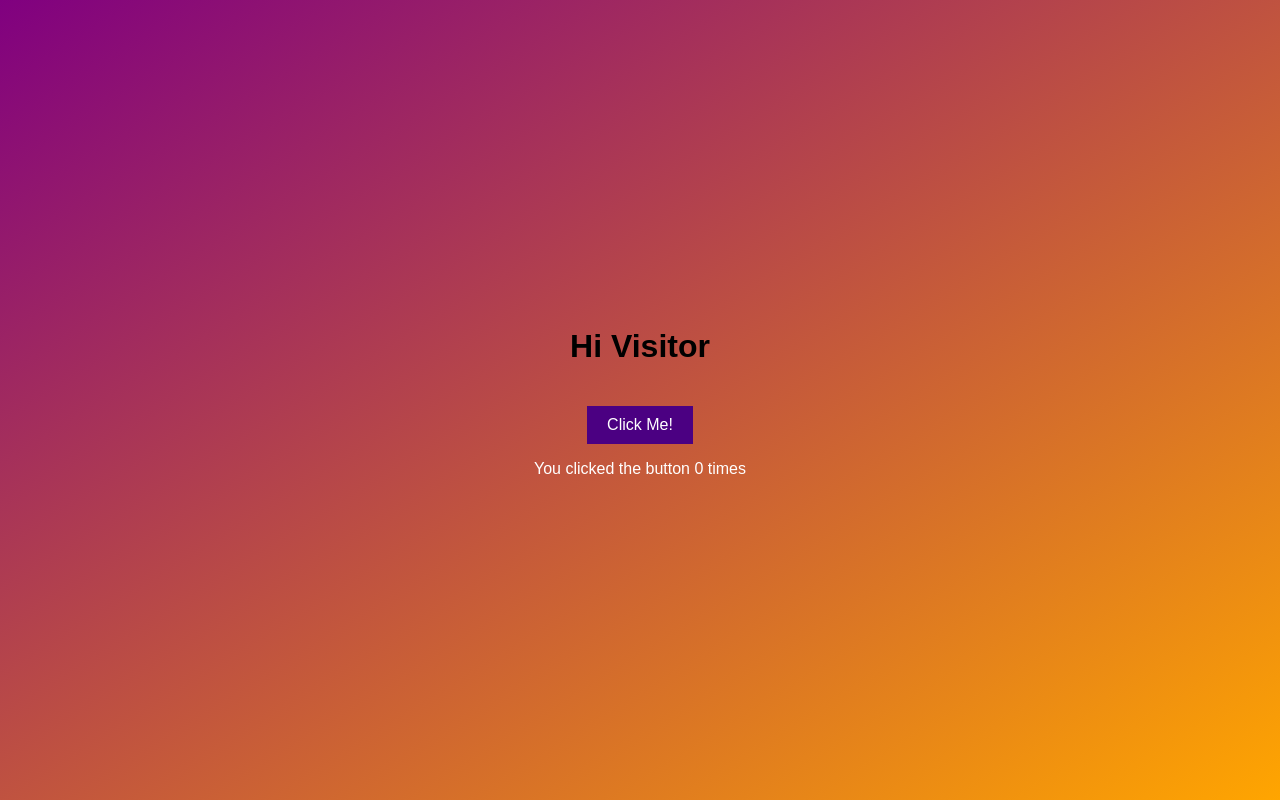
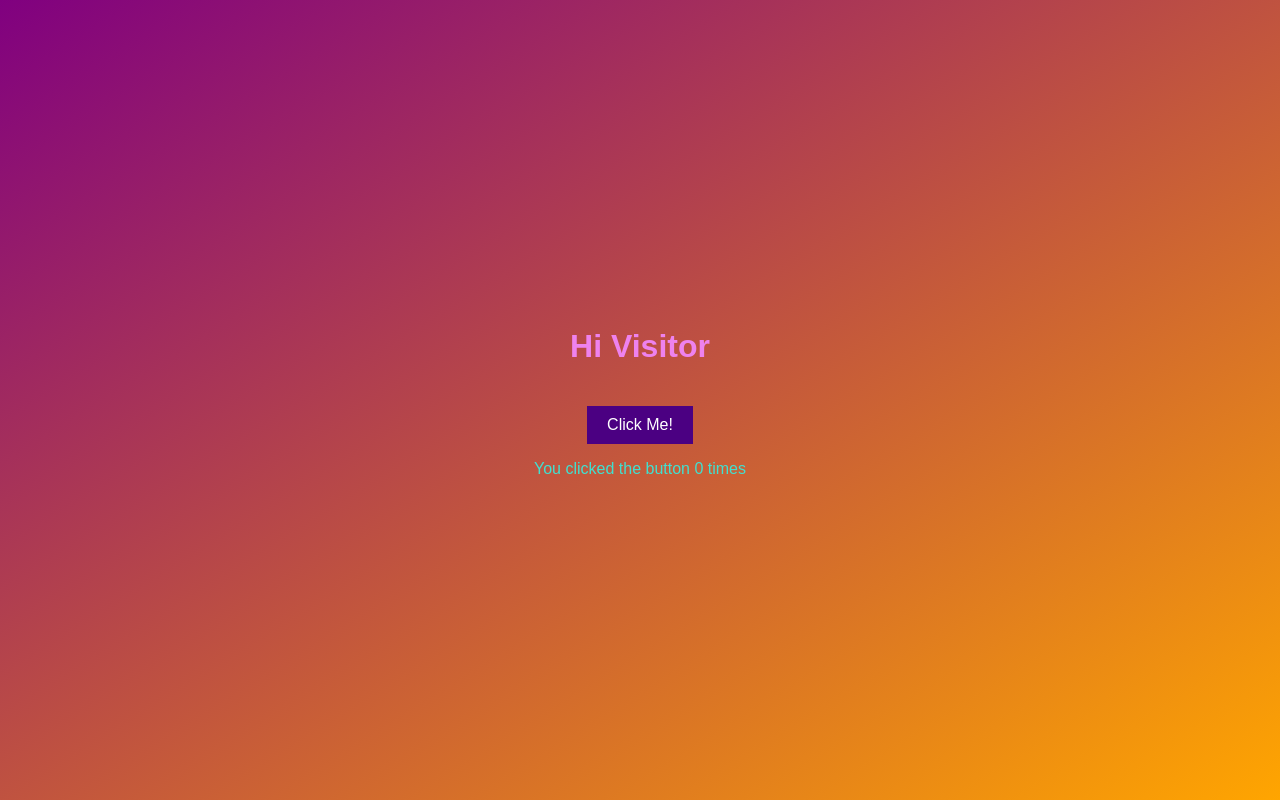
Before and after one commit to Mark-DSouza/static-website, a plain HTML site: page index.html in a window 1280 px wide. Drawn offline with Linux system fonts and the light colour scheme.

Commit message:
Change font colors

```diff
--- a/style.css
+++ b/style.css
@@ -14,6 +14,10 @@ body {
   padding: 20px;
 }
 
+h1 {
+  color: violet; /* Changed color to violet */
+}
+
 button {
   background-color: indigo;
   color: white;
@@ -25,5 +29,5 @@ button {
 }
 
 #clickCount {
-  color: white;
+  color: turquoise;
 }
```
